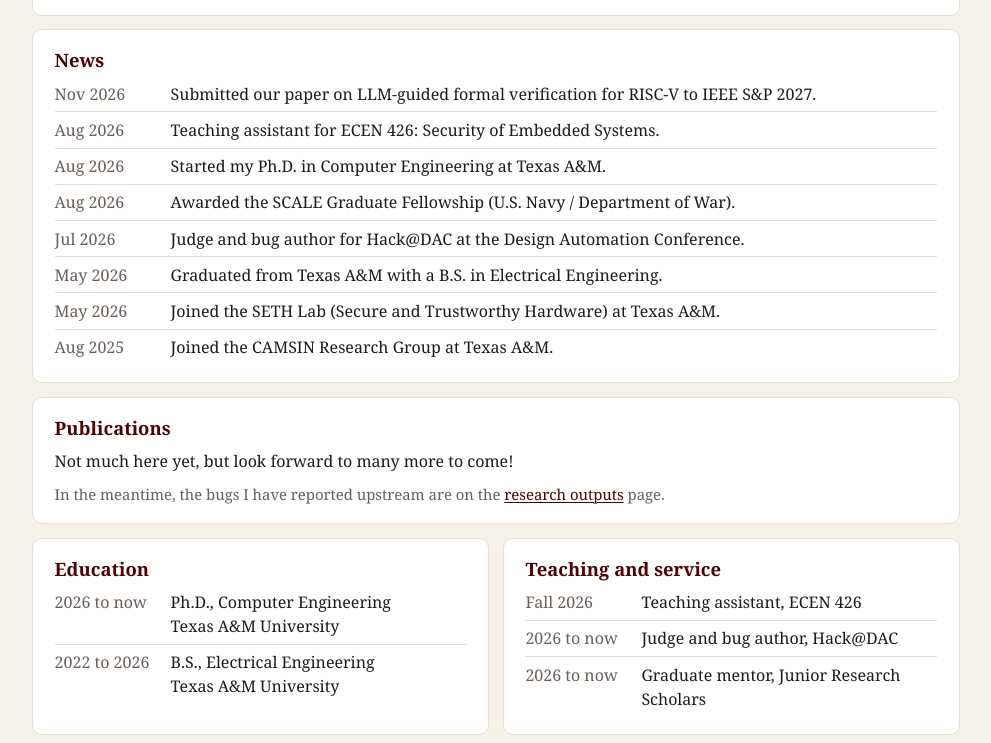
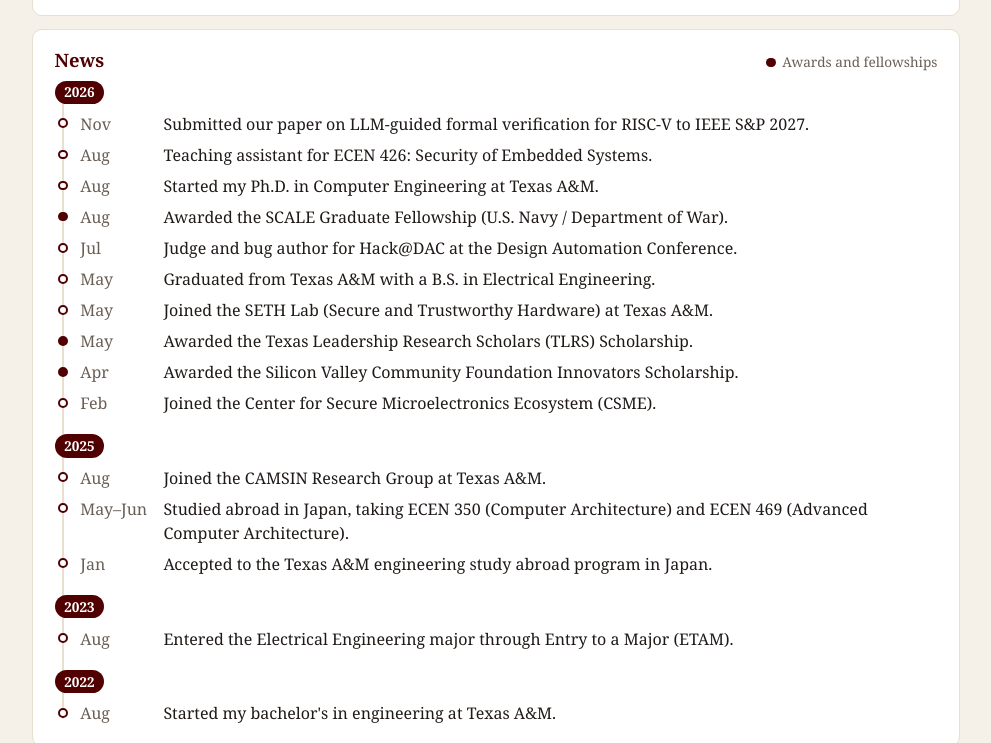
Before and after one commit to EdwyUU/EdwyUU.github.io, a plain HTML site: page index.html in a window 1280 px wide. Shown: the part 434-1177 px from the top of the page, without its empty margins (144-1135 px from the left). Drawn offline with Linux system fonts and the light colour scheme.

Commit message:
Add files via upload

```diff
--- a/index.html
+++ b/index.html
@@ -35,17 +35,28 @@
 </section>
 
 <section class="card" id="news">
-  <h2>News</h2>
-  <ul class="dated">
-    <li><span class="when">Nov 2026</span><span>Submitted our paper on LLM-guided formal verification for RISC-V to IEEE S&amp;P 2027.</span></li>
-    <li><span class="when">Aug 2026</span><span>Teaching assistant for ECEN 426: Security of Embedded Systems.</span></li>
-    <li><span class="when">Aug 2026</span><span>Started my Ph.D. in Computer Engineering at Texas A&amp;M.</span></li>
-    <li><span class="when">Aug 2026</span><span>Awarded the SCALE Graduate Fellowship (U.S. Navy / Department of War).</span></li>
-    <li><span class="when">Jul 2026</span><span>Judge and bug author for Hack@DAC at the Design Automation Conference.</span></li>
-    <li><span class="when">May 2026</span><span>Graduated from Texas A&amp;M with a B.S. in Electrical Engineering.</span></li>
-    <li><span class="when">May 2026</span><span>Joined the SETH Lab (Secure and Trustworthy Hardware) at Texas A&amp;M.</span></li>
-    <li><span class="when">Aug 2025</span><span>Joined the CAMSIN Research Group at Texas A&amp;M.</span></li>
-  </ul>
+  <div class="tl-head"><h2>News</h2><span class="tl-key"><i aria-hidden="true"></i>Awards and fellowships</span></div>
+  <ol class="timeline">
+    <li class="tl-year"><span>2026</span></li>
+    <li class="tl-ev"><span class="when">Nov</span><span>Submitted our paper on LLM-guided formal verification for RISC-V to IEEE S&amp;P 2027.</span></li>
+    <li class="tl-ev"><span class="when">Aug</span><span>Teaching assistant for ECEN 426: Security of Embedded Systems.</span></li>
+    <li class="tl-ev"><span class="when">Aug</span><span>Started my Ph.D. in Computer Engineering at Texas A&amp;M.</span></li>
+    <li class="tl-ev award"><span class="when">Aug</span><span>Awarded the SCALE Graduate Fellowship (U.S. Navy / Department of War).</span></li>
+    <li class="tl-ev"><span class="when">Jul</span><span>Judge and bug author for Hack@DAC at the Design Automation Conference.</span></li>
+    <li class="tl-ev"><span class="when">May</span><span>Graduated from Texas A&amp;M with a B.S. in Electrical Engineering.</span></li>
+    <li class="tl-ev"><span class="when">May</span><span>Joined the SETH Lab (Secure and Trustworthy Hardware) at Texas A&amp;M.</span></li>
+    <li class="tl-ev award"><span class="when">May</span><span>Awarded the Texas Leadership Research Scholars (TLRS) Scholarship.</span></li>
+    <li class="tl-ev award"><span class="when">Apr</span><span>Awarded the Silicon Valley Community Foundation Innovators Scholarship.</span></li>
+    <li class="tl-ev"><span class="when">Feb</span><span>Joined the Center for Secure Microelectronics Ecosystem (CSME).</span></li>
+    <li class="tl-year"><span>2025</span></li>
+    <li class="tl-ev"><span class="when">Aug</span><span>Joined the CAMSIN Research Group at Texas A&amp;M.</span></li>
+    <li class="tl-ev"><span class="when">May&ndash;Jun</span><span>Studied abroad in Japan, taking ECEN 350 (Computer Architecture) and ECEN 469 (Advanced Computer Architecture).</span></li>
+    <li class="tl-ev"><span class="when">Jan</span><span>Accepted to the Texas A&amp;M engineering study abroad program in Japan.</span></li>
+    <li class="tl-year"><span>2023</span></li>
+    <li class="tl-ev"><span class="when">Aug</span><span>Entered the Electrical Engineering major through Entry to a Major (ETAM).</span></li>
+    <li class="tl-year"><span>2022</span></li>
+    <li class="tl-ev"><span class="when">Aug</span><span>Started my bachelor's in engineering at Texas A&amp;M.</span></li>
+  </ol>
 </section>
 
 <section class="card" id="publications">
--- a/style.css
+++ b/style.css
@@ -57,6 +57,22 @@ p { margin: 0 0 .6rem; }
 .dated li:first-child { border-top: 0; padding-top: 0; }
 .dated .when { color: var(--soft); font-variant-numeric: tabular-nums; }
 
+.tl-head { display: flex; justify-content: space-between; align-items: baseline; gap: 1rem; flex-wrap: wrap; margin-bottom: .35rem; }
+.tl-head h2 { margin: 0; }
+.tl-key { font-size: .85rem; color: var(--soft); display: inline-flex; align-items: center; gap: .4rem; }
+.tl-key i { width: .6rem; height: .6rem; border-radius: 50%; background: var(--link); display: inline-block; }
+
+/* news timeline: a vertical rail with year markers; not to scale */
+.timeline { list-style: none; margin: 0; padding: 0 0 0 1.6rem; position: relative; }
+.timeline::before { content: ""; position: absolute; left: .45rem; top: .9rem; bottom: .6rem; width: 2px; background: var(--rule); }
+.tl-year { position: relative; margin: .9rem 0 .3rem -1.6rem; }
+.tl-year:first-child { margin-top: .2rem; }
+.tl-year span { display: inline-block; background: var(--link); color: #fff; font-weight: 700; font-size: .85rem; line-height: 1; padding: .3rem .6rem; border-radius: 999px; font-variant-numeric: tabular-nums; }
+.tl-ev { position: relative; display: grid; grid-template-columns: 4.6rem 1fr; gap: .6rem; padding: .22rem 0; }
+.tl-ev::before { content: ""; position: absolute; left: -1.38rem; top: .62rem; width: .62rem; height: .62rem; border-radius: 50%; background: var(--card); border: 2px solid var(--link); box-sizing: border-box; }
+.tl-ev.award::before { background: var(--link); }
+.tl-ev .when { color: var(--soft); font-variant-numeric: tabular-nums; }
+
 /* publications */
 .pub { padding: .1rem 0; }
 .pub .title { font-weight: 700; }
@@ -90,5 +106,6 @@ figure svg a:hover text { text-decoration: underline; }
   .intro { grid-template-columns: 1fr; gap: .9rem; }
   .intro img { width: 7.5rem; height: 7.5rem; }
   .dated li { grid-template-columns: 1fr; gap: 0; }
+  .tl-ev { grid-template-columns: 1fr; gap: 0; }
   .card { padding: .9rem 1rem 1rem; }
 }
```
